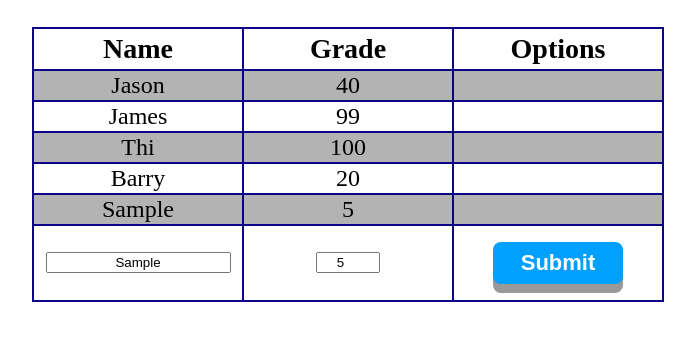
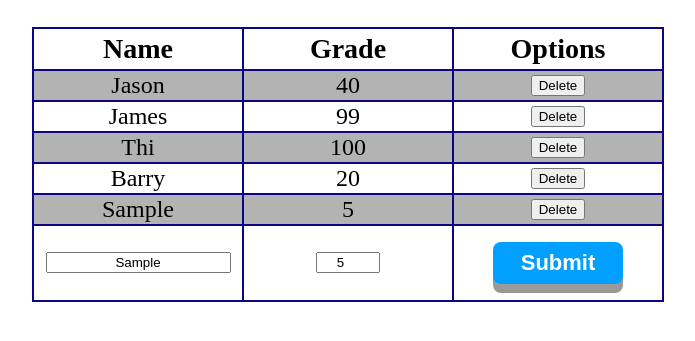
Before and after one commit to JYChen07/training-3-grade-table, a plain HTML site: page gradetable.html in a window 1280 px wide. Both pictures are taken after typing "Sample", "5" into the empty fields and a click on the button "Submit". Shown: the part 123-464 px from the top of the page, without its empty margins (292-987 px from the left). Drawn offline with Linux system fonts and the light colour scheme.

Commit message:
functional delete option

```diff
--- a/gradetable.html
+++ b/gradetable.html
@@ -14,25 +14,25 @@
                 <th>Grade</th>
                 <th>Options</th>
             </tr>
-            <tr>
+            <tr id="row0">
                 <td>Jason</td>
                 <td>40</td>
-                <td></td>
+                <td><input type="button" value="Delete" class="delete" onclick="delete_row('0');"></td>
             </tr>
-            <tr>
+            <tr id="row1">
                 <td>James</td>
                 <td>99</td>
-                <td></td>
+                <td><input type="button" value="Delete" class="delete" onclick="delete_row('1');"></td>
             </tr>
-            <tr>
+            <tr id="row2">
                 <td>Thi</td>
                 <td>100</td>
-                <td></td>
+                <td><input type="button" value="Delete" class="delete" onclick="delete_row('2');"></td>
             </tr>
-            <tr>
+            <tr id="row3">
                 <td>Barry</td>
                 <td>20</td>
-                <td></td>
+                <td><input type="button" value="Delete" class="delete" onclick="delete_row('3');"></td>
             </tr>
             <tr id="input">
                 <td><input type="text" name="student" placeholder="Student Name" id="student"/></td>
--- a/script.js
+++ b/script.js
@@ -13,31 +13,30 @@ function verifyGrade(grade) { //verifies if there is a valid grade
     return false;
 }
 
-/*
- * addStudent adds a new row with the Student Name and Grade to the table.
- *
- */
+// addStudent adds a new row with the Student Name and Grade to the table.
 function addStudent() {
-    const student = document.getElementById("student").value;
-    const grade = parseInt(document.getElementById("grade").value, 10);
-    const table = document.getElementById("gradeTable");
-    const row_length = document.getElementById("gradeTable").rows.length;
-
+    const student = document.getElementById('student').value;
+    const grade = parseInt(document.getElementById('grade').value, 10);
+    const table = document.getElementById('gradeTable');
+    const row_length = document.getElementById('gradeTable').rows.length;
     let verify_student = verifyName(student);
     let verify_grade = verifyGrade(grade);
     //console.log(verify_student + " - " + verify_grade);
-    console.log(grade);
+
     if (verify_student && verify_grade) {
         //checks if there is something inputted in student text box
         //as well as a value of 0 to 100 for grade score
-        const row = table.insertRow(row_length - 1);
+        const row_value = row_length - 1
+        const row = table.insertRow(row_value);
         const cell_0 = row.insertCell(0);
         const cell_1 = row.insertCell(1);
         const cell_2 = row.insertCell(2);
+        row.setAttribute('id', 'row' + row_value);
         cell_0.innerHTML = student;
         cell_1.innerHTML = grade;
-        cell_2.innerHTML = "";
+        cell_2.innerHTML = "<input type='button' value='Delete' class='delete' onclick='delete_row(" + row_value + ");'>";
         document.getElementById("check").innerHTML = "";
+        console.log(row);
     }
     else if (!verify_student && !verify_grade) {
         //if there is no valid student and grade print out an error
@@ -52,3 +51,8 @@ function addStudent() {
         document.getElementById("check").innerHTML = "Out of bounds grade input.";
     }
 }
+
+function delete_row(row) {
+    const row_del = document.getElementById(`row${row}`);
+    row_del.remove();
+}
```
